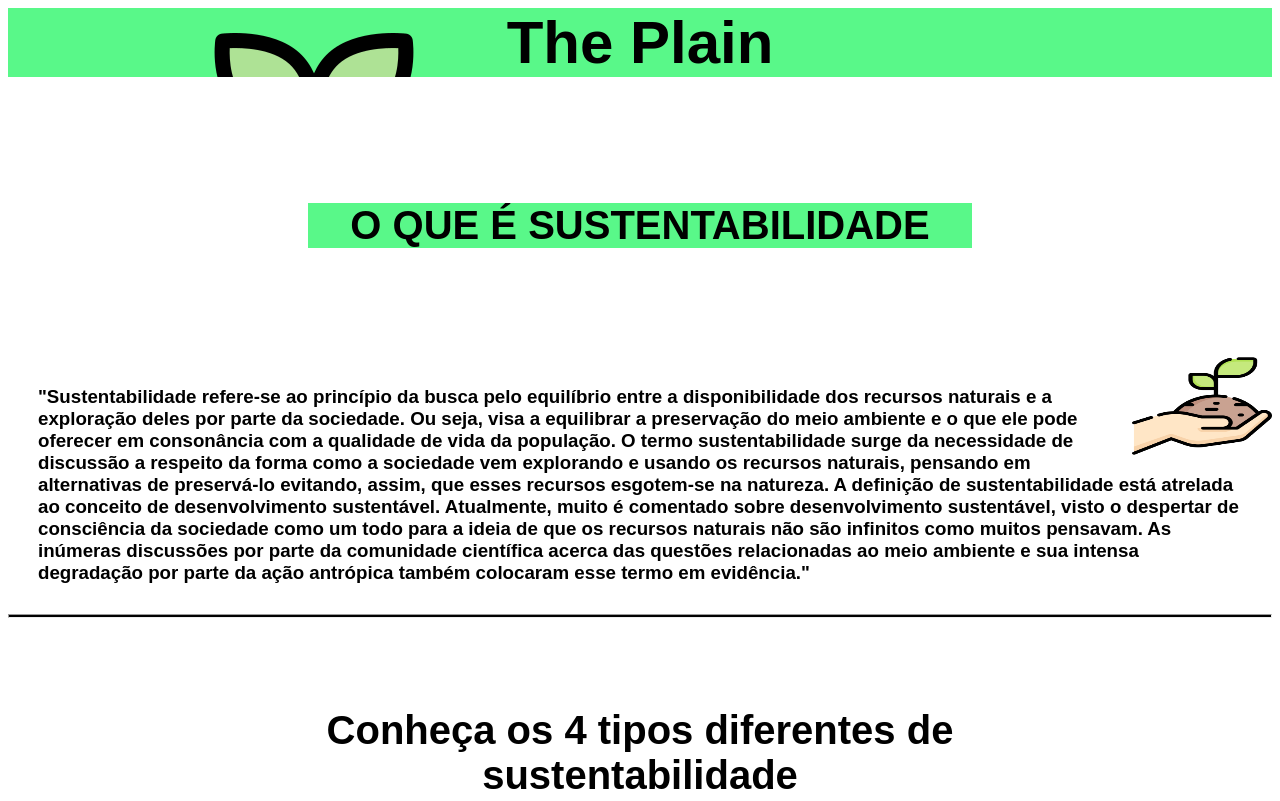
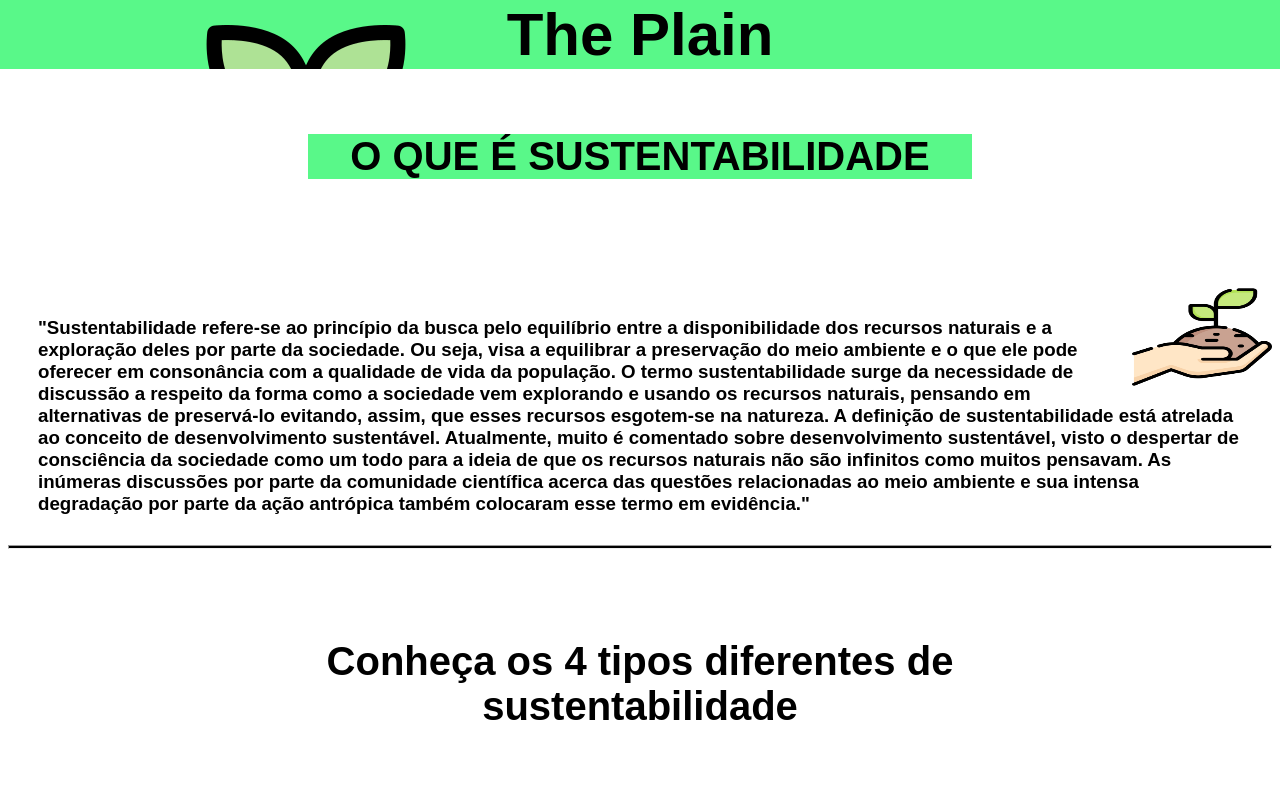
Before and after one commit to httpsCaique/projetoti22, a plain HTML site: page index.html in a window 1280 px wide. Shown: the top 801 px of the page. Drawn offline with Linux system fonts and the light colour scheme.

Commit message:
Add files via upload

```diff
--- a/site.css
+++ b/site.css
@@ -25,8 +25,12 @@ h1
   background-color: aquamarine;
   margin: 0;
   background: #59f889 url("img/ecologia.png") no-repeat scroll 50px 25px;
-  border-top: #48ff00 10px;
   text-decoration: none;
+  position: absolute;
+  top: 0;
+  left: 0;
+  right: 0;
+
 
 
 
@@ -37,6 +41,7 @@ h1
     float: right;
     height: 100px;
     width: 140px;
+    display: inline-block;
 }
 
 h2{
@@ -73,7 +78,3 @@ border: #59f889;
 text-align: center;
 font-size: 30px;
 }
-img{
-width: 100%;
-
-}
```
